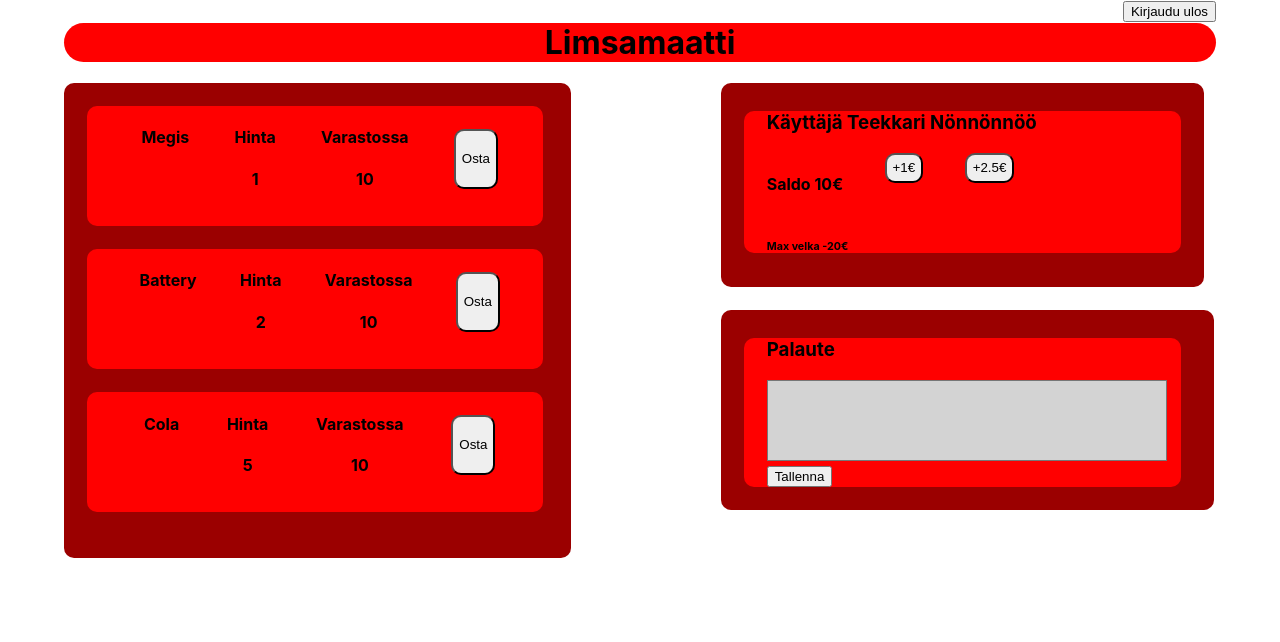
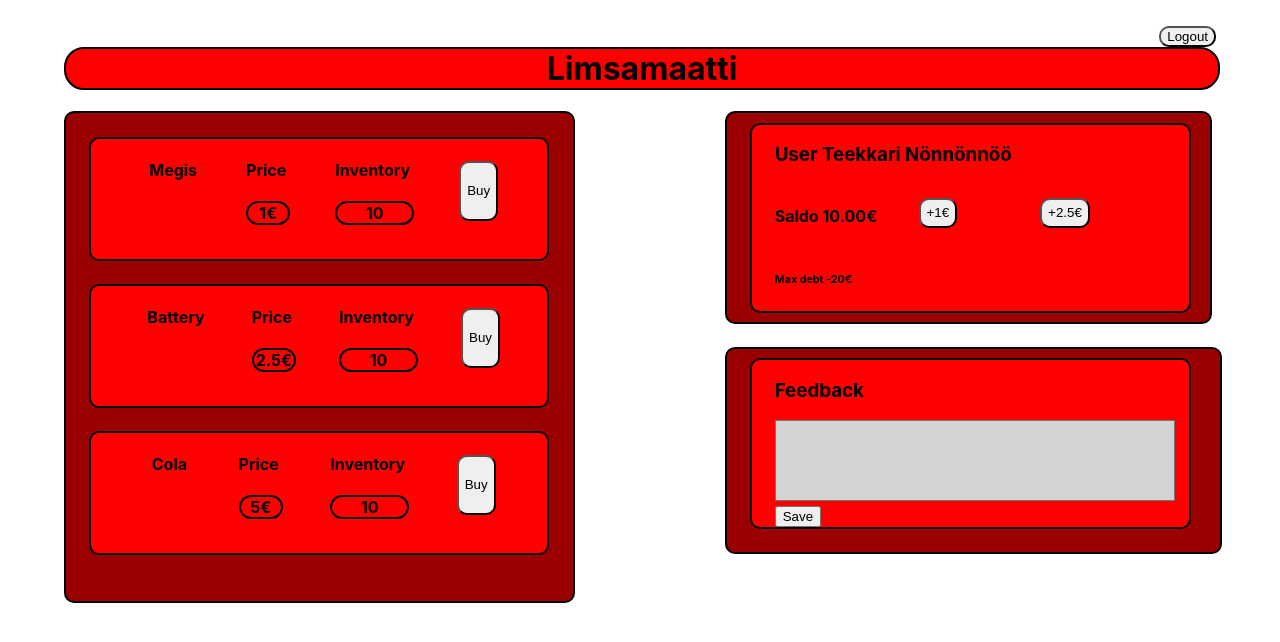
Before and after one commit to Apezkin/Limsamaatti, a React (Create React App) app in the folder reactproject/: page /menu in a window 1280 px wide. Shown: the top 642 px of the page. Built offline with nearby package versions, Linux system fonts and the light colour scheme.

Commit message:
Styling & localization

```diff
--- a/reactproject/src/App.css
+++ b/reactproject/src/App.css
@@ -2,13 +2,14 @@
   background: white;
   min-height: 100vh;
   padding-left: 5%;
-  padding-top: 0.1%;
+  padding-top: 2%;
   padding-right: 5%;
 }
 
 .title {
   text-align: center;
   background: red;
+  border: 2px solid black;
   width: 100%;
   border-radius: 20px;
 }
@@ -20,6 +21,7 @@
 
 .list-bg {
   background: rgb(155, 0, 0);
+  border: 2px solid black;
   height: 100%;
   width: 40%;
   margin-bottom: 2%;
@@ -36,6 +38,7 @@
 
 .red-bg {
   background: red;
+  border: 2px solid black;
   padding-left: 5%;
   width: 90%;
   border-radius: 10px;
@@ -43,6 +46,7 @@
 
 .user-menu {
   background: rgb(155, 0, 0);
+  border: 2px solid black;
   height: 100%;
   width: 100%;
   margin-bottom: 5%;
@@ -59,6 +63,7 @@
 
 .feedback {
   background: rgb(155, 0, 0);
+  border: 2px solid black;
   height: 100%;
   width: 100%;
   margin-bottom: 2%;
@@ -77,6 +82,7 @@
 
 .item-bg {
   background: red;
+  border: 2px solid black;
   height: 120px;
   width: 97%;
   margin-bottom: 5%;
@@ -96,15 +102,14 @@
 
 .logout-button {
   float: right;
+  border-radius: 10px;
 }
 
 .saldo-button {
   height: 30px;
   margin-left: 10%;
   border-radius: 10px;
+  float: right;
+  margin-right: 10%;
+  margin-top: 3%;
 }
-
-.saldo-input {
-  height: 20px;
-  width: 50px;
-}
--- a/reactproject/src/Components/Item.js
+++ b/reactproject/src/Components/Item.js
@@ -7,14 +7,14 @@ function Item(props) {
         <div className="item-bg">
             <h4>{props.name}</h4>
             <div>
-                <h4>Hinta</h4>
-                <h4 className="title">{props.price}</h4>
+                <h4>Price</h4>
+                <h4 className="title">{props.price}€</h4>
             </div>
             <div>
-                <h4>Varastossa</h4>
+                <h4>Inventory</h4>
                 <h4 className="title">{props.inventory}</h4>
             </div>
-            <button className="buy-button" onClick={() => props.buy(props.id)}>Osta</button>
+            <button className="buy-button" onClick={() => props.buy(props.id)}>Buy</button>
         </div>
     );
 }
--- a/reactproject/src/Components/Menu.js
+++ b/reactproject/src/Components/Menu.js
@@ -12,7 +12,7 @@ class Menu extends React.Component {
             id: 0,
         },{
             name: "Battery",
-            price: 2,
+            price: 2.5,
             inventory: 10,
             id: 1,
         },{
@@ -21,7 +21,7 @@ class Menu extends React.Component {
             inventory: 10,
             id: 2
         }],
-        saldo: 10,
+        saldo: Number.parseFloat(10.00).toFixed(2),
         user: "Teekkari Nönnönnöö"
     }
 
@@ -34,15 +34,14 @@ class Menu extends React.Component {
 
     buy(x) {
         console.log(x);
-        //Ensin testataan onko tarpeeksi velkavaraa ja onko inventaariossa juomia
+        //First check if there isn't too much debt and there are still drinks
         if (this.state.itemList[x].inventory > 0 && this.state.saldo - this.state.itemList[x].price >= -20) {
             this.setState({
-                //Vähennetään saldoa
-                saldo: this.state.saldo - this.state.itemList[x].price
+                //Take money
+                saldo: Number.parseFloat(this.state.saldo - this.state.itemList[x].price).toFixed(2)
             })
-            //Luodaan kopio itemLististä käymällä jokainen itemListin objecti läpi ja
-            //vähentämällä inventaariosta yksi, jos juoman ID vastaa klikatun
-            //juoman ostonappia
+            //Makes a copy of itemList by going through the list, returning each item,
+            //except substracting one from item's inventory if the ID matches
             const newList = this.state.itemList.map(item => {
                 if (item.id === x) {
                     if (item.inventory > 0) {
@@ -52,16 +51,15 @@ class Menu extends React.Component {
                 return item
             })
             this.setState({
-                //Päivitetään itemList kopion perusteella
+                //Update itemList with newLists items
                 itemList: newList
             })
         }
     }
 
     addMoney(x) {
-        console.log("money")
         this.setState({
-            saldo: this.state.saldo + x
+            saldo: Number.parseFloat(parseFloat(this.state.saldo) + parseFloat(x)).toFixed(2)
         })
     }
 
@@ -69,7 +67,7 @@ class Menu extends React.Component {
         return (
             <div className="app">
                 <Link to="/">
-                    <button className="logout-button">Kirjaudu ulos</button>
+                    <button className="logout-button">Logout</button>
                 </Link>
                 <h1 className="title">Limsamaatti</h1>
                 <div className="menu">
@@ -80,9 +78,9 @@ class Menu extends React.Component {
                         addMoney={this.addMoney}/>
                         <div className="feedback">
                             <div className="red-bg">
-                                <h3>Palaute</h3>
+                                <h3>Feedback</h3>
                                 <textarea className="feedback-field" maxLength="200" rows="5" cols="35"></textarea>
-                                <button>Tallenna</button>
+                                <button>Save</button>
                             </div>
                         </div>
                     </div>
--- a/reactproject/src/Components/UserInfo.js
+++ b/reactproject/src/Components/UserInfo.js
@@ -4,13 +4,13 @@ function UserInfo(props) {
     return (
         <div className="user-menu">
             <div className="red-bg">
-                <h3>Käyttäjä {props.user}</h3>
+                <h3>User {props.user}</h3>
                 <div className="saldo-info">
                     <h4>Saldo {props.saldo}€</h4>
                     <button className="saldo-button" onClick={() => props.addMoney(1)}>+1€</button>
                     <button className="saldo-button" onClick={() => props.addMoney(2.5)}>+2.5€</button>
                 </div>
-                <h6>Max velka -20€</h6>
+                <h6>Max debt -20€</h6>
             </div>
         </div>
     );
```
